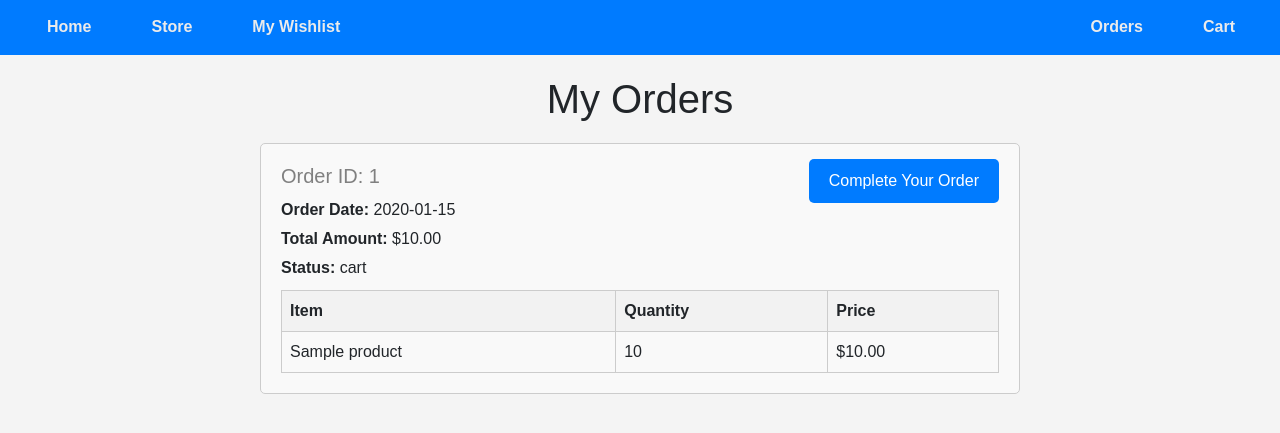
After one commit to NikhilMahalingam/Online-Store, a Flask app: page /orders in a window 1280 px wide. The commit adds this page. Shown: the top 433 px of the page. Run offline with Flask 3, Linux system fonts and the light colour scheme; tables that the repository leaves empty hold one stand-in row (values such as "Sample post").

Commit message:
orders page

```diff
--- a/online_store/app.py
+++ b/online_store/app.py
@@ -1,6 +1,6 @@
 from flask_sqlalchemy import SQLAlchemy
 from flask import Flask, render_template, request, redirect, url_for, flash
-from db import db, Products, Customers, Orders, OrderItems
+from db import db, Products, Customers, Orders, OrderItems, OrderStatus
 from dotenv import load_dotenv
 import os
 from datetime import date
@@ -55,8 +55,21 @@ def view_cart():
 @app.route('/wishlist')
 def wishlist():
     customer_id = 1
+    return render_template('wishlist.html', wishlist_items=[])
 
-    return render_template('my_wishlist.html', wishlist_items=[])
+@app.route('/orders')
+def orders():
+    customer_id = 1
+    orders = Orders.query.filter_by(customer_id=customer_id).all()
+
+    # We also need the product and status information from the order
+    for order in orders:
+        order_items = order.items
+        for item in order_items:
+            product = Products.query.get(item.product_id)
+            item.product_name = product.name
+            item.price = product.price
+    return render_template('orders.html', orders=orders)
 
 Session = scoped_session(sessionmaker(autoflush=False))
 
--- /dev/null
+++ b/online_store/templates/orders.html
@@ -0,0 +1,138 @@
+<!DOCTYPE html>
+<html lang="en">
+
+<head>
+    <meta charset="UTF-8">
+    <title>Orders</title>
+    <link href="https://cdn.jsdelivr.net/npm/bootstrap@5.1.3/dist/css/bootstrap.min.css" rel="stylesheet">
+    <style>
+        body {
+            font-family: Arial, sans-serif;
+            margin: 0;
+            padding: 0;
+            background-color: #f4f4f4;
+        }
+
+        .container {
+            max-width: 800px;
+            margin: 0 auto;
+            padding: 20px;
+        }
+
+        h1 {
+            text-align: center;
+            margin-bottom: 20px;
+        }
+
+        .order-list {
+            margin-top: 20px;
+        }
+
+        .order {
+            position: relative;
+            border: 1px solid #ccc;
+            border-radius: 5px;
+            padding: 20px;
+            margin-bottom: 20px;
+            background-color: #f9f9f9;
+        }
+
+        .order h2 {
+            font-size: 20px;
+            margin-bottom: 10px;
+        }
+
+        .order p {
+            margin: 5px 0;
+        }
+
+        .order ul {
+            margin-top: 10px;
+            padding-left: 20px;
+        }
+
+        .order ul li {
+            margin-bottom: 5px;
+        }
+
+        .btn {
+            position: absolute;
+            top: 15px;
+            right: 20px;
+            display: inline-block;
+            padding: 10px 20px;
+            background-color: #007bff;
+            color: #fff;
+            text-decoration: none;
+            border: none;
+            border-radius: 5px;
+            cursor: pointer;
+            transition: background-color 0.3s;
+        }
+
+        .btn:hover {
+            background-color: #0056b3;
+        }
+
+        .order-items-table {
+            width: 100%;
+            border-collapse: collapse;
+            margin-top: 10px;
+        }
+
+        .order-items-table th,
+        .order-items-table td {
+            border: 1px solid #ccc;
+            padding: 8px;
+        }
+
+        .order-items-table th {
+            background-color: #f2f2f2;
+            text-align: left;
+        }
+    </style>
+</head>
+
+<body>
+    {% include 'nav.html' %}
+    <div class="container">
+        <h1>My Orders</h1>
+        {% if orders %}
+        <div class="order-list">
+            {% for order in orders %}
+            <div class="order">
+                <h2 style="color:gray;">Order ID: {{ order.order_id }}</h2>
+                <p><strong>Order Date:</strong> {{ order.order_date }}</p>
+                <p><strong>Total Amount:</strong> ${{ order.total_amount }}</p>
+                <p><strong>Status:</strong> {{ order.status.name }}</p>
+                <table class="order-items-table">
+                    <thead>
+                        <tr>
+                            <th>Item</th>
+                            <th>Quantity</th>
+                            <th>Price</th>
+                        </tr>
+                    </thead>
+                    <tbody>
+                        {% for item in order.items %}
+                        <tr>
+                            <td>{{ item.product_name }}</td>
+                            <td>{{ item.quantity }}</td>
+                            <td>${{ item.price }}</td>
+                        </tr>
+                        {% endfor %}
+                    </tbody>
+                </table>
+                {% if order.status.name == 'cart' %}
+                <a href="/view_cart" class="btn">Complete Your Order</a>
+                {% endif %}
+            </div>
+            {% endfor %}
+        </div>
+        {% else %}
+        <p>You have no orders.</p>
+        {% endif %}
+    </div>
+</body>
+
+</html>
--- a/online_store/templates/my_wishlist.html
+++ b/online_store/templates/wishlist.html
@@ -67,7 +67,7 @@
         <p>Your wishlist is empty.</p>
         {% endif %}
         <br />
-        <a href="/store" class="btn btn-primary">Continue Shopping</a>
+        <a href="/store" class="btn btn-primary">Browse More Items</a>
     </div>
 </body>
 
```
